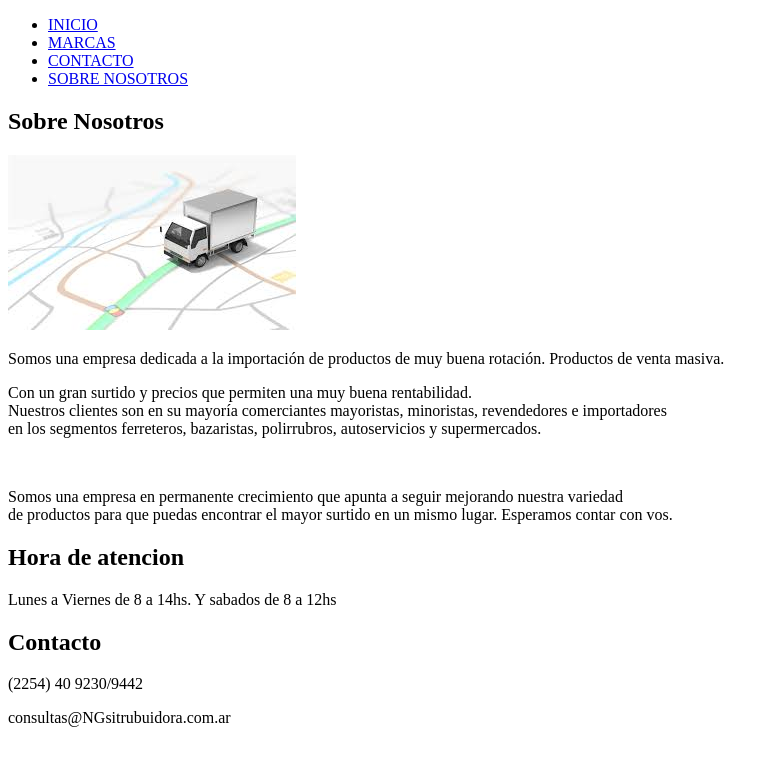
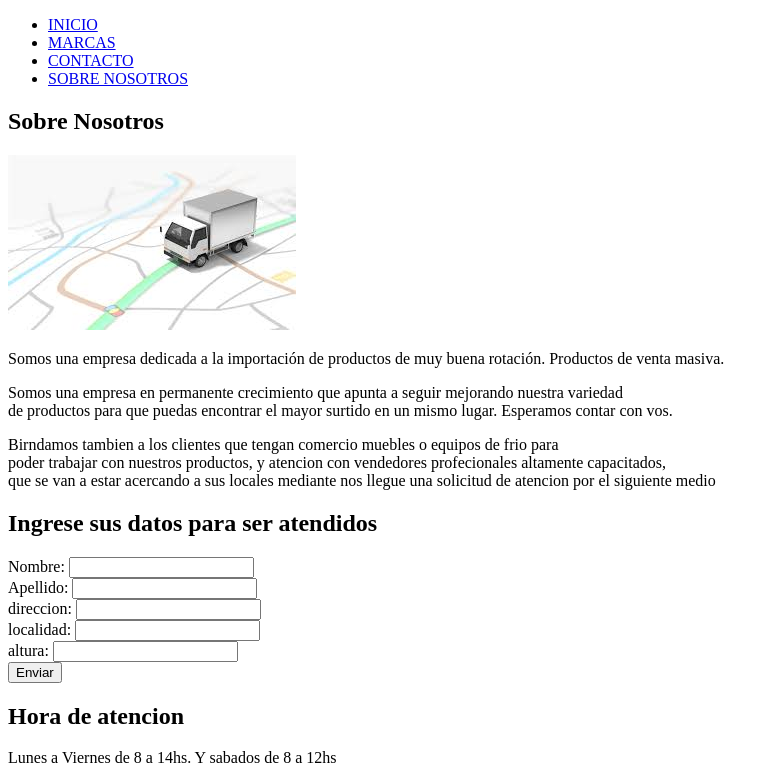
Before and after one commit to GuarachiNestor/PrimerPaginaUade, a plain HTML site: page SobreNosotros.html in a window 1280 px wide. Shown: the top 774 px of the page, without its empty margins (0-779 px from the left). Drawn offline with Linux system fonts and the light colour scheme.

Commit message:
Update SobreNosotros.html

```diff
--- a/SobreNosotros.html
+++ b/SobreNosotros.html
@@ -24,8 +24,29 @@
             <h1>Sobre Nosotros</h1>
             <img src="imagnes/Distribucion.jpg" alt="Distribucion">
             <p>Somos una empresa dedicada a la importación de productos de muy buena rotación. Productos de venta masiva.</p>
-            <p>Con un gran surtido y precios que permiten una muy buena rentabilidad. <br> Nuestros clientes son en su mayoría comerciantes mayoristas, minoristas, revendedores e importadores <br> en los segmentos ferreteros, bazaristas, polirrubros, autoservicios y supermercados.</p> <br>
             <p>Somos una empresa en permanente crecimiento que apunta a seguir mejorando nuestra variedad <br> de productos para que puedas encontrar el mayor surtido en un mismo lugar. Esperamos contar con vos.</p>
+            <p>Birndamos tambien a los clientes que tengan comercio muebles o equipos de frio para <br> poder trabajar con nuestros productos, y atencion con vendedores profecionales altamente capacitados, <br> que se van a estar acercando a sus locales mediante nos llegue una solicitud de atencion por el siguiente medio</p>
+
+        </section>
+
+        <section>
+            <h2>Ingrese sus datos para ser atendidos</h2>
+            <label for="nombre">Nombre:</label>
+            <input type="text" id="nombre" name="nombre" >
+            <br>
+            <label for="Apellido">Apellido:</label>
+            <input type="text" id="apellido" name="apellido" >
+            <br>
+            <label for="direccion">direccion:</label>
+            <input type="text" id="direccion" name="direccion" >
+            <br>
+            <label for="localidad">localidad:</label>
+            <input type="text" id="localidad" name="localidad" >
+            <br>
+            <label for="altura">altura:</label>
+            <input type="int" id="apellido" name="altura" >
+            <br>
+            <input type="submit" value="Enviar">
         </section>
 
         <section>
```
